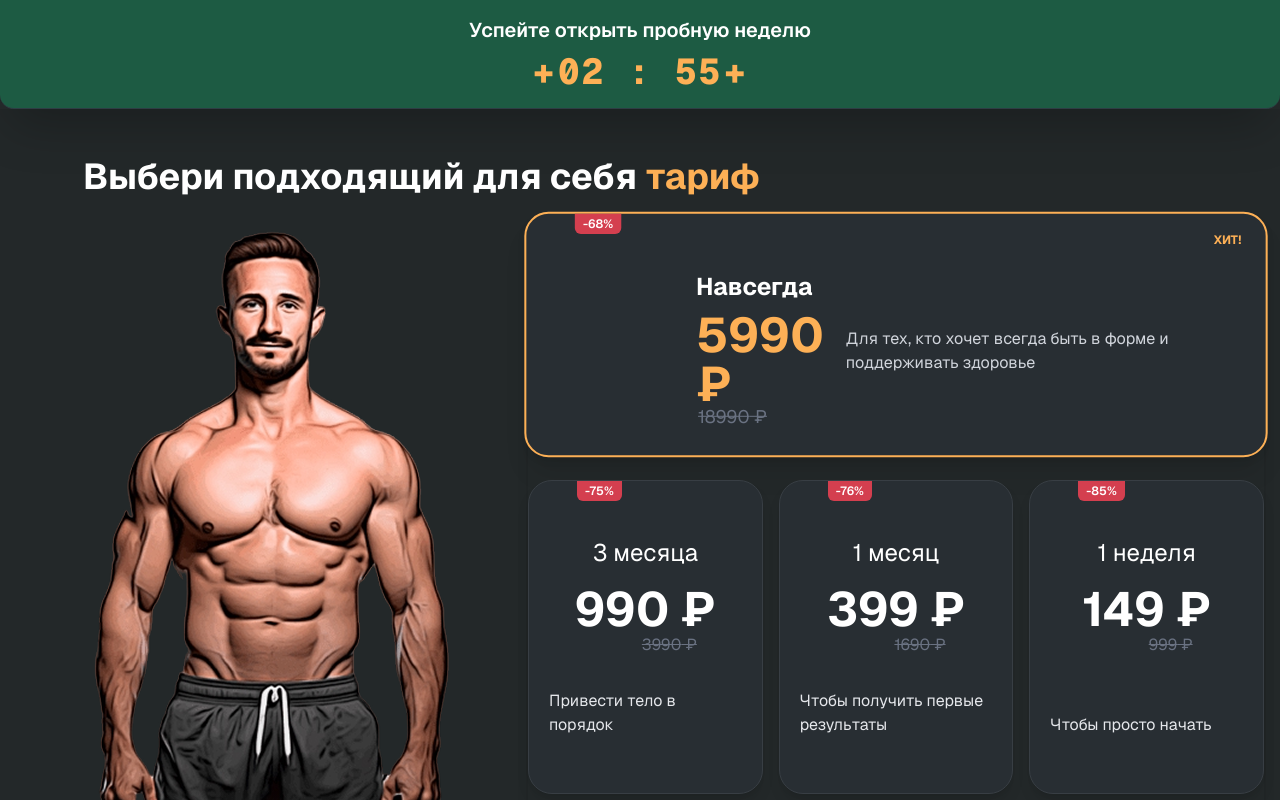
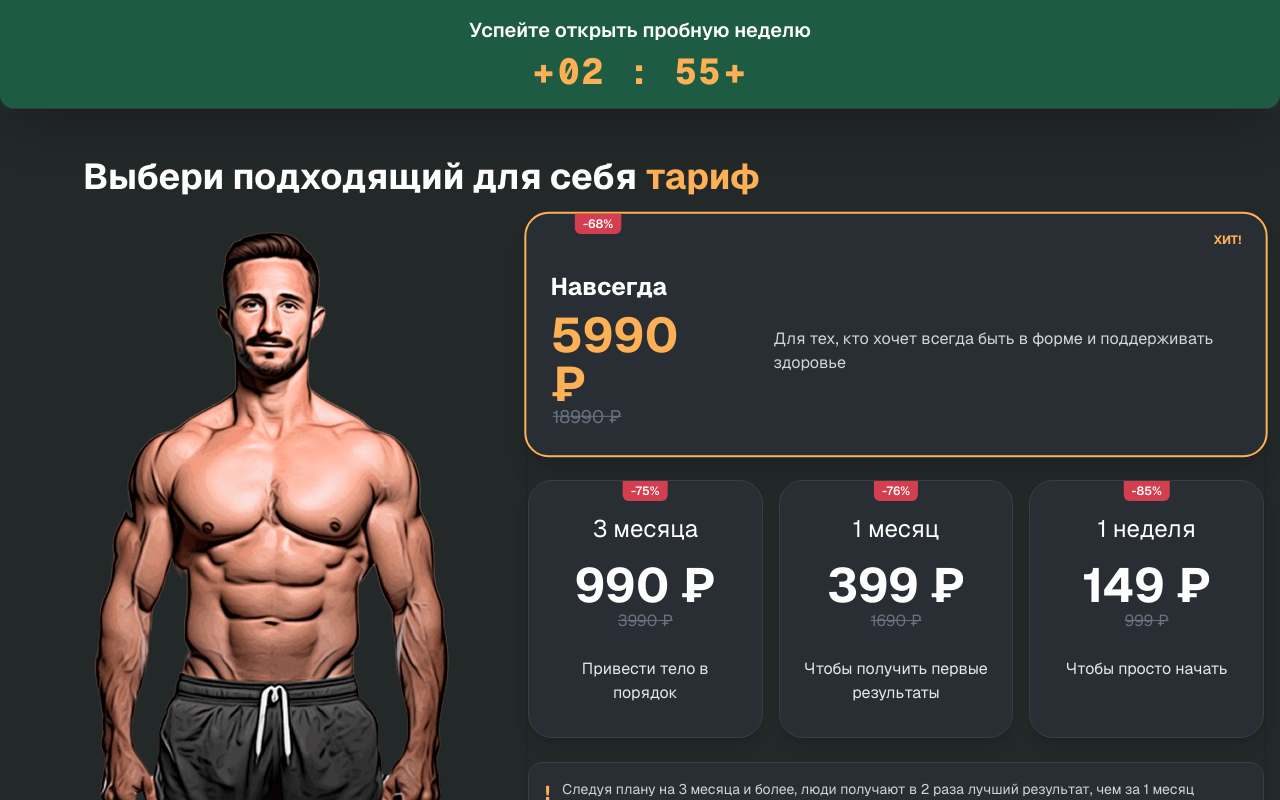
Before and after one commit to Dankewu0/DANKE_test-task, a Next.js app: page / in a window 1280 px wide. Shown: the top 800 px of the page. Built offline with nearby package versions, Linux system fonts and the light colour scheme.

Commit message:
исправлены тарифные карточки на мобильной и десктопной версии

```diff
--- a/app/_components/Cards/TariffCard.tsx
+++ b/app/_components/Cards/TariffCard.tsx
@@ -1,4 +1,4 @@
-'use state';
+'use client';
 
 import React from "react";
 
@@ -38,39 +38,34 @@ export default function TariffCard({
     return (
         <div
             onClick={() => onSelect(plan.id)}
-            className={`relative cursor-pointer rounded-3xl py-14 px-5 bg-[#282E33] border transition-all duration-300 text-white flex flex-col justify-start col-span-1
+            className={`relative cursor-pointer rounded-3xl py-8 px-5 bg-[#282E33] border transition-all duration-300 text-white flex flex-col justify-start col-span-1
                 ${selected
                 ? "border-[#FDB056] transform scale-[1.02]"
                 : "border-[#383E44] hover:border-[#FDB056]/50"}
                 shadow-lg`}
         >
             {displayedDiscount && (
-                <div className={`absolute top-0 left-0 bg-[#D43F4F] text-white text-xs font-semibold px-2 py-0.5 rounded-b-sm ml-12`}>
+                <div className={`absolute top-0 left-1/2 transform -translate-x-1/2 bg-[#D43F4F] text-white text-xs font-semibold px-2 py-0.5 rounded-b-sm`}>
                     -{displayedDiscount}%
                 </div>
             )}
             <h3 className={`text-center text-2xl mt-0`}>{plan.title}</h3>
-            <div className="flex flex-col mt-4 mb-8 items-center">
+            <div className="flex flex-col mt-4 mb-6 items-center">
                 <div className={`font-bold text-white text-5xl`}>
                     <span className="flex items-baseline space-x-2">
                         <span>{displayPrice} ₽</span>
                     </span>
                 </div>
                 {displayOldPrice && (
-                    <span className={`text-base text-gray-500 ml-12 line-through mt-0`}>
+                    <span className={`text-base text-gray-500 line-through mt-0`}>
                         {displayOldPrice} ₽
                     </span>
                 )}
             </div>
-            <div className="mt-auto pt-0 text-left">
+            <div className="mt-auto pt-0 text-center flex-grow">
                 {plan.description && (
                     <p className={`text-base text-gray-200 p-0 transition-all duration-300`}>
-                        {plan.description.split(' ').map((word, index, arr) => (
-                            <React.Fragment key={index}>
-                                {word}
-                                {(word === "порядке" || word === "результаты" || word === "начать") && arr.length > index + 1 ? <br /> : ' '}
-                            </React.Fragment>
-                        ))}
+                        {plan.description}
                     </p>
                 )}
             </div>
--- a/app/_components/Cards/TariffList.tsx
+++ b/app/_components/Cards/TariffList.tsx
@@ -40,7 +40,7 @@ function FeaturedTariffCard({
                 </div>
             )}
             {displayedDiscount && (
-                <div className={`absolute top-0 left-0 bg-[#D43F4F] text-white text-xs font-semibold px-2 py-0.5 rounded-b-sm ml-12 `}>
+                <div className={`absolute top-0 left-0 bg-[#D43F4F] text-white text-xs font-semibold px-2 py-0.5 rounded-b-sm ml-4 lg:ml-12`}>
                     -{displayedDiscount}%
                 </div>
             )}
@@ -48,19 +48,20 @@ function FeaturedTariffCard({
             <div className="flex flex-col w-full"
                  style={{ paddingTop: needsTopSpacing ? '2rem' : '0.5rem' }}
             >
-                <div className="flex items-center justify-center w-full">
-                    <div className="flex flex-col items-start ml-36">
+                <div className="flex flex-col lg:flex-row items-center justify-center w-full text-center lg:text-left">
+                    <div className="flex flex-col items-center lg:items-start w-full lg:w-auto mt-2 lg:mt-0">
                         <h3 className="font-bold text-2xl mb-2">{plan.title}</h3>
-                        <div className="flex flex-col items-start">
+                        <div className="flex flex-col items-center lg:items-start">
                             <span className={`text-5xl font-bold ${priceColor}`}>{displayPrice} ₽</span>
                             {displayOldPrice && (
                                 <span className="line-through text-gray-500 text-lg mt-[-5px] ml-[2px]">{displayOldPrice} ₽</span>
                             )}
                         </div>
                     </div>
-                    <div className="flex flex-col items-start pl-4">
+
+                    <div className="flex flex-col items-center lg:items-start pt-4 lg:pt-0 lg:pl-16 w-full lg:w-auto">
                         {plan.description && (
-                            <p className="text-base text-gray-300 text-left">
+                            <p className="text-base text-gray-300 text-center lg:text-left">
                                 {plan.description}
                             </p>
                         )}
@@ -190,7 +191,6 @@ export default function TariffList({ initialPlans, isExpired, isTimerLow }: Tari
                     </div>
                 )}
 
-                {/* ИЗМЕНЕНИЕ ЗДЕСЬ: Добавлен grid-cols-1 для мобильных устройств */}
                 <div className="grid gap-4 grid-cols-1 lg:grid-cols-3">
                     {standardPlans.map((plan) => (
                         <TariffCard
```
